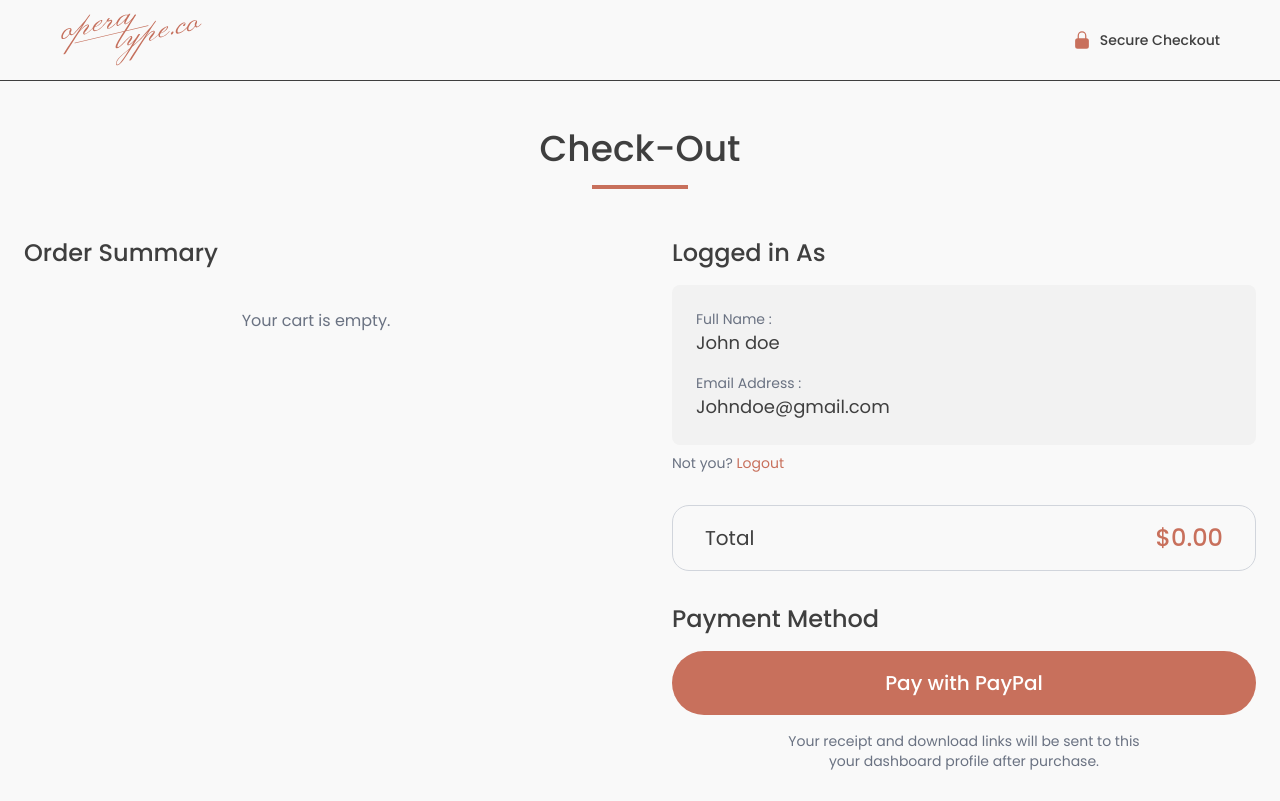
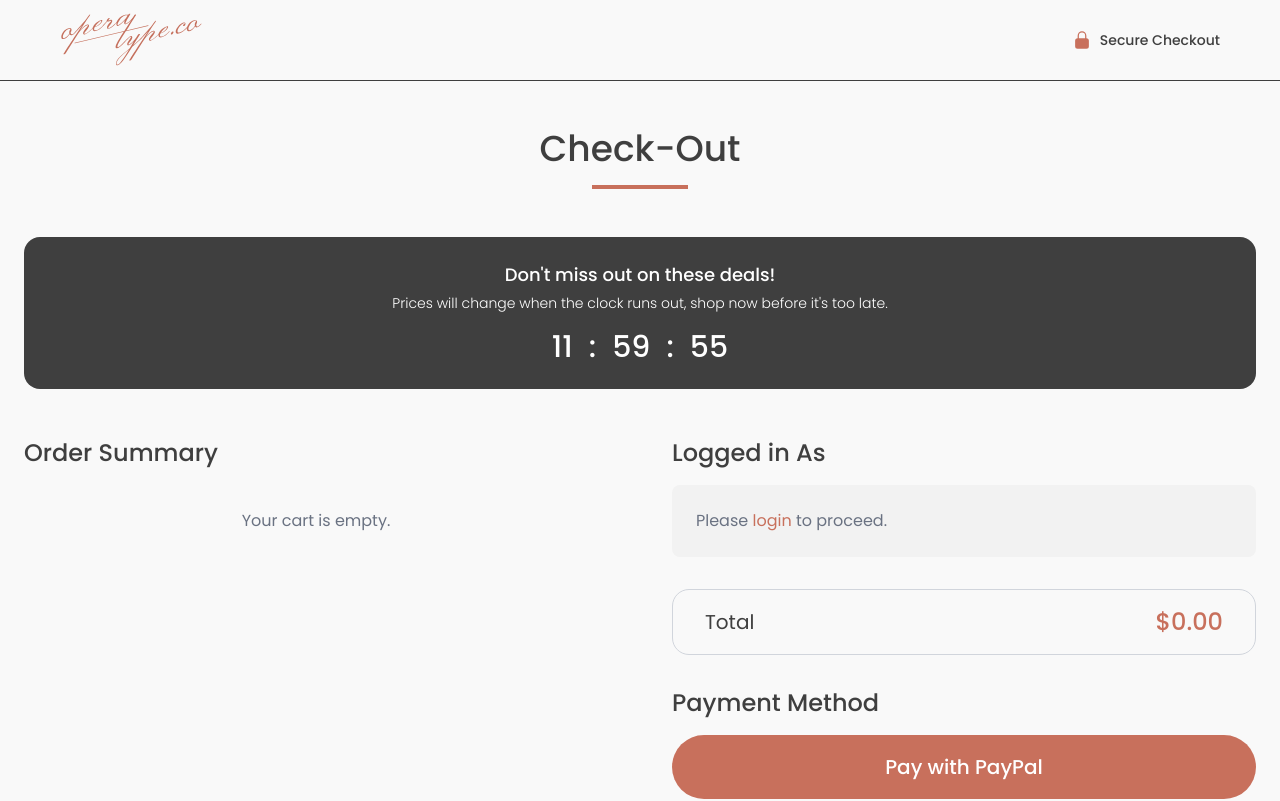
Before and after one commit to andimaulana27/operatype-project, a Next.js app: page /cart in a window 1280 px wide. Shown: the top 801 px of the page. Built offline with nearby package versions, Linux system fonts and the light colour scheme.

Commit message:
update all feature

```diff
--- a/src/app/(main)/font/[slug]/page.js
+++ b/src/app/(main)/font/[slug]/page.js
@@ -84,9 +84,25 @@ export default function ProductDetailPage({ params }) {
             {fontData.licenses && (
               <LicenseSelector
                 licenses={fontData.licenses}
-                product={fontData} // Pastikan hanya prop ini yang dikirim
+                product={fontData}
               />
             )}
+
+            {/* PERUBAHAN DI SINI: Kartu Penawaran Kustom */}
+            <div className="mt-6 border border-dashed border-[#C8705C] rounded-2xl p-6 text-center">
+                <h3 className="text-lg font-medium text-[#3F3F3F]">Need a custom font or license?</h3>
+                <p className="text-sm font-light text-gray-500 mt-2">
+                    Contact us and we will be happy to help you with your custom license needs.
+                </p>
+                <Button
+                    href="/contact"
+                    variant="secondary"
+                    className="mt-4 w-full h-12 text-sm flex items-center justify-center rounded-full"
+                >
+                    Contact Us
+                </Button>
+            </div>
+
             <ProductSidebar
               fileTypes={fontData.fileTypes}
               fileSize={fontData.fileSize}
--- a/src/app/cart/page.js
+++ b/src/app/cart/page.js
@@ -1,27 +1,67 @@
 // src/app/cart/page.js
 "use client";
+import { useState, useEffect } from 'react';
 import Link from 'next/link';
 import CartItem from '@/components/CartItem';
 import Button from '@/components/Button';
 import { useCart } from '@/context/CartContext';
-
-const userInfo = {
-    fullName: 'John doe',
-    email: 'Johndoe@gmail.com'
-};
+import { useAuth } from '@/context/AuthContext'; // 1. Import useAuth
 
 export default function CartPage() {
-    // 2. Panggil hook useCart untuk mendapatkan state dan fungsi
     const { cartItems, removeFromCart } = useCart();
+    const { user, isAuthenticated } = useAuth(); // 2. Panggil useAuth
 
-    // 3. Hitung total harga secara dinamis
     const total = cartItems.reduce((sum, item) => sum + (item.price * item.quantity), 0);
+
+    // 3. State untuk countdown timer
+    const [timeLeft, setTimeLeft] = useState({
+        hours: 12,
+        minutes: 0,
+        seconds: 0,
+    });
+
+    // 4. Logika untuk countdown
+    useEffect(() => {
+        const timer = setTimeout(() => {
+            setTimeLeft(prevTime => {
+                const { hours, minutes, seconds } = prevTime;
+                if (seconds > 0) {
+                    return { ...prevTime, seconds: seconds - 1 };
+                }
+                if (minutes > 0) {
+                    return { ...prevTime, minutes: minutes - 1, seconds: 59 };
+                }
+                if (hours > 0) {
+                    return { hours: hours - 1, minutes: 59, seconds: 59 };
+                }
+                return prevTime; // Waktu habis
+            });
+        }, 1000);
+
+        return () => clearTimeout(timer);
+    }, [timeLeft]);
+
+    // Fungsi untuk format angka (01, 02, etc.)
+    const formatTime = (time) => time.toString().padStart(2, '0');
 
     return (
         <main className="container mx-auto max-w-[1748px] px-6 py-12">
             <div className="text-center mb-12">
                 <h1 className="text-4xl font-medium text-[#3F3F3F]">Check-Out</h1>
                 <div className="w-24 h-1 bg-[#C8705C] mx-auto mt-4"></div>
+            </div>
+
+            {/* PERUBAHAN DI SINI: Countdown Timer Section */}
+            <div className="bg-[#3F3F3F] text-white p-6 rounded-2xl mb-12 text-center">
+                <h3 className="text-lg font-medium">Don't miss out on these deals!</h3>
+                <p className="font-light text-sm mt-1">Prices will change when the clock runs out, shop now before it's too late.</p>
+                <div className="flex justify-center items-center space-x-4 mt-4 text-3xl font-medium">
+                    <div>{formatTime(timeLeft.hours)}</div>
+                    <div>:</div>
+                    <div>{formatTime(timeLeft.minutes)}</div>
+                    <div>:</div>
+                    <div>{formatTime(timeLeft.seconds)}</div>
+                </div>
             </div>
 
             <div className="grid grid-cols-1 lg:grid-cols-2 gap-16">
@@ -38,7 +78,6 @@ export default function CartPage() {
                                     price={item.price}
                                     quantity={item.quantity}
                                     imageUrl={item.imageUrl}
-                                    // 4. Kirim fungsi remove ke komponen CartItem
                                     onRemove={() => removeFromCart(item.id)}
                                 />
                             ))
@@ -53,16 +92,27 @@ export default function CartPage() {
                     <div>
                         <h2 className="text-2xl font-medium text-[#3F3F3F] mb-4">Logged in As</h2>
                         <div className="bg-[#F2F2F2] p-6 rounded-lg">
+                           {/* 5. Tampilkan data pengguna dinamis */}
+                           {isAuthenticated && user ? (
+                             <>
                                 <div className="mb-4">
                                     <p className="text-sm text-gray-500">Full Name :</p>
-                                <p className="text-lg text-[#3F3F3F]">{userInfo.fullName}</p>
+                                    <p className="text-lg text-[#3F3F3F]">{user.name}</p>
                                 </div>
                                 <div>
                                     <p className="text-sm text-gray-500">Email Address :</p>
-                                <p className="text-lg text-[#3F3F3F]">{userInfo.email}</p>
+                                    <p className="text-lg text-[#3F3F3F]">{user.email}</p>
                                 </div>
+                             </>
+                           ) : (
+                            <p className="text-gray-500">
+                                Please <Link href="/login" className="text-[#C8705C] hover:underline">login</Link> to proceed.
+                            </p>
+                           )}
                         </div>
+                        {isAuthenticated && (
                             <p className="text-sm text-gray-500 mt-2">Not you? <Link href="/logout" className="text-[#C8705C] hover:underline">Logout</Link></p>
+                        )}
                     </div>
 
                     <div className="flex justify-between items-center border border-gray-300 rounded-[17px] px-8 py-4">
@@ -72,11 +122,16 @@ export default function CartPage() {
 
                     <div>
                         <h2 className="text-2xl font-medium text-[#3F3F3F] mb-4">Payment Method</h2>
-                        <Button href="#" variant="primary" className="w-full h-16 text-xl rounded-[40px] flex items-center justify-center">
+                        <Button
+                            href="#"
+                            variant="primary"
+                            className="w-full h-16 text-xl rounded-[40px] flex items-center justify-center"
+                            disabled={!isAuthenticated || cartItems.length === 0} // Disable jika belum login atau keranjang kosong
+                        >
                             Pay with PayPal
                         </Button>
                         <p className="text-center text-sm text-gray-500 mt-4 max-w-sm mx-auto">
-                            Your receipt and download links will be sent to this your dashboard profile after purchase.
+                            Your receipt and download links will be sent to your dashboard profile after purchase.
                         </p>
                     </div>
                 </div>
--- a/src/context/AuthContext.js
+++ b/src/context/AuthContext.js
@@ -4,52 +4,59 @@
 import React, { createContext, useState, useContext } from 'react';
 import { useRouter } from 'next/navigation';
 
-// 1. Membuat Auth Context
 const AuthContext = createContext();
 
-// Data pengguna palsu untuk simulasi
-const MOCK_USER = {
-  name: 'Andi Maulana',
-  email: 'andi.maulana.dev@example.com',
-};
+// Data pengguna palsu untuk simulasi "database"
+const MOCK_USERS = [
+  {
+    name: 'Andi Maulana',
+    email: 'andi.maulana.dev@example.com',
+    password: 'password123', // Tambahkan password untuk validasi
+  }
+];
 
-// 2. Membuat Auth Provider
+
 export const AuthProvider = ({ children }) => {
-  const [user, setUser] = useState(null); // Awalnya tidak ada pengguna yang login
+  const [user, setUser] = useState(null);
+  const [users, setUsers] = useState(MOCK_USERS); // State untuk daftar pengguna
   const router = useRouter();
 
   // Fungsi untuk login
   const login = (email, password) => {
-    // Di dunia nyata, di sini akan ada panggilan API ke backend
-    // Untuk sekarang, kita anggap login selalu berhasil jika email & password diisi
-    console.log("Attempting login with:", email, password);
-    if (email && password) {
-      setUser(MOCK_USER);
-      router.push('/account'); // Arahkan ke halaman akun setelah login
+    // Cari pengguna berdasarkan email
+    const foundUser = users.find(u => u.email === email);
+
+    // Validasi email dan password
+    if (foundUser && foundUser.password === password) {
+      setUser(foundUser);
+      router.push('/account');
     } else {
-      alert('Please enter email and password.');
+      alert('Invalid email or password.');
     }
   };
 
   // Fungsi untuk registrasi
   const register = (name, email, password) => {
-    // Simulasi registrasi
-    console.log("Attempting registration for:", name, email);
-    if (name && email && password) {
-      setUser({ name, email });
-      router.push('/account'); // Arahkan ke halaman akun setelah registrasi
-    } else {
-      alert('Please fill all registration fields.');
+    // Cek apakah email sudah ada
+    if (users.some(u => u.email === email)) {
+      alert('An account with this email already exists.');
+      return;
     }
+
+    const newUser = { name, email, password };
+    // Tambahkan pengguna baru ke "database" simulasi
+    setUsers(prevUsers => [...prevUsers, newUser]);
+    // Langsung login setelah registrasi
+    setUser(newUser);
+    router.push('/account');
   };
 
   // Fungsi untuk logout
   const logout = () => {
-    setUser(null); // Hapus data pengguna
-    router.push('/login'); // Arahkan kembali ke halaman login
+    setUser(null);
+    router.push('/login');
   };
 
-  // Mengecek apakah pengguna sudah terautentikasi
   const isAuthenticated = !!user;
 
   return (
@@ -59,7 +66,6 @@ export const AuthProvider = ({ children }) => {
   );
 };
 
-// 3. Hook kustom untuk menggunakan AuthContext
 export const useAuth = () => {
   return useContext(AuthContext);
 };
```
Also changed, not shown: src/components/AuthForm.js (+24 -16 lines). Lines whose indentation alone changed are shown as unchanged.
